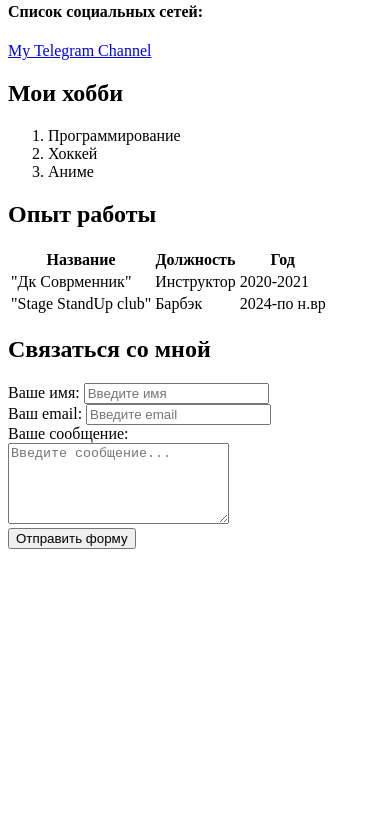
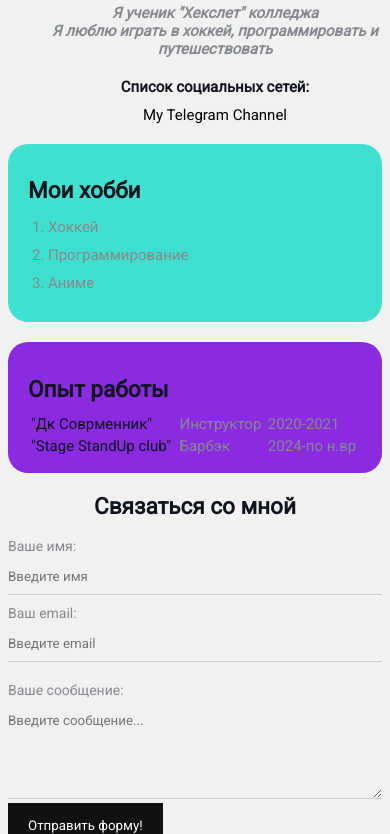
Before and after one commit to Garifchik27/resume_27, a plain HTML site: page index.html in a window 390 px wide. Shown: the part 380-1214 px from the top of the page. Before the commit the page ends 937 px from the top, so only its background shows below. Drawn offline with Linux system fonts and the light colour scheme.

Commit message:
Add styles

```diff
--- a/index.html
+++ b/index.html
@@ -6,34 +6,45 @@
     <title> Garifov Resume</title>
     <meta name="keywords" content="resume garifov">
     <meta name="description" content="Резюме Андрея Гарифова">
+    <link rel="stylesheet" href="styles.css">
 </head>
 <body>
-    <img src="resume.jpg" alt="Это Андрюша" width="150px">
-
+    <div class="container">
+        <div class="info">
+            <img src="resume.jpg" alt="Это Андрюша" class="avatar">
+            <div class="info-text">
                 <h1> <em><strong>Андрей Гарифов</strong></em> </h1>
                 <p><em>Я ученик <strong>"Хекслет"</strong> колледжа</em></p>
                 <p><em>Я люблю играть в хоккей, программировать и путешествовать</em></p>
-
                 <h4>Список социальных сетей:</h4>
                 <a href="https://t.me/luuuuuckKy" target="_blank">My Telegram Channel</a>
+            </div>
 
+        </div>
+
+        <div class="card bg-blue">
             <h2>Мои хобби</h2>
-    <ol>
+
+            <ol class="list">
+                <li>Хоккей</li>
                 <li>Программирование</li>
-        <li>Хоккей</li>
                 <li>Аниме</li>
             </ol>
 
+        </div>
+
+        <div class="card bg-purple">
+
             <h2>Опыт работы</h2>
 
-    <table>
-        <thead>
+            <table class="table">
+                <!-- <thead>
                     <tr>
                         <th>Название</th>
                         <th>Должность</th>
                         <th>Год</th>
                     </tr>
-        </thead>
+                </thead> -->
                 <tbody>
                     <tr>
                         <td>"Дк Соврменник"</td>
@@ -48,30 +59,32 @@
                     </tr>
                 </tbody>
             </table>
+        </div>
 
+
+
+        <form class="form">
             <h2>Связаться со мной</h2>
-
-    <form>
-        <div>
+            <div class="form-row">
+                <div class="form-group">
                     <label for="text">Ваше имя:</label>
                     <input type="text" id="text" placeholder="Введите имя">
 
                 </div>
-        <div>
+                <div class="form-group">
                     <label for="email">Ваш email:</label>
                     <input type="email" id="email" placeholder="Введите email">
                 </div>
-        <div>
+            </div>
+            <div class="form-group">
                 <label for="message">Ваше сообщение:</label>
-            <br>
                 <textarea name="message" id="message" cols="25" rows="5" placeholder="Введите сообщение..."></textarea>
                 <br>
-            <button type="submit">Отправить форму</button>
             </div>
-
+            <input class="btn" type="submit" value="Отправить форму!">
 
 
         </form>
-
+</div>
 </body>
 </html>
--- /dev/null
+++ b/styles.css
@@ -0,0 +1,170 @@
+@import url('https://fonts.googleapis.com/css2?family=Roboto&display=swap');
+
+body {
+    font-family: 'Roboto', sans-serif;
+    font-size: 15px;
+    font-weight: normal;
+    background: #f1f1f1;
+    color: #0f141e;
+}
+
+a {
+    color: #000;
+    text-decoration: none;
+}
+
+a:hover{
+    text-decoration: underline;
+}
+
+a:active {
+    color: purple;
+}
+
+a:visited{
+    color: gray;
+}
+
+.container {
+    max-width: 450px;
+    margin: auto;
+    padding-top: 30px;
+}
+
+.avatar {
+    width: 200px;
+    border-radius: 27px;
+    box-shadow: 4px 4px 14px rgba(0, 0, 0, .25);
+}
+
+.info {
+    margin-bottom: 20px;
+    display: flex;
+}
+
+.info-text{
+    margin-left: 40px;
+}
+
+.info-text p {
+    font-style: italic;
+    font-weight: bold;
+    color: #86898f;
+    margin: 0;
+}
+
+.info-text h4 {
+    margin-bottom: 10px;
+}
+
+@media(max-width: 650px){
+    .info{
+        display: block;
+        text-align: center;
+    }
+}
+
+.card {
+    border-radius: 20px;
+    padding: 15px 20px;
+    margin-bottom: 20px;
+}
+
+.card h2 {
+    margin-bottom: 10px;
+}
+
+.bg-purple {
+    background: blueviolet;
+}
+
+.bg-blue {
+    background: turquoise;
+}
+
+.btn{
+    background: #111;
+    padding: 15px 20px;
+    color: #fff;
+    border: none;
+    font-family: inherit;
+    cursor: pointer;
+
+}
+
+.btn:hover{
+    opacity: 0.8;
+}
+
+.list {
+    padding: 0 20px;
+}
+
+.list li {
+    color: #86898f;
+    margin-bottom: 10px;
+}
+
+.table{
+    width: 100%;
+}
+
+.table td {
+    margin-bottom: 10px;
+}
+
+.table td:nth-child(2),
+.table td:nth-child(3){
+    color:#86898f;
+}
+
+.form h2{
+    text-align: center;
+
+}
+
+.form-row{
+    margin-bottom: 10px;
+
+}
+
+.form-row .form-group{
+    display: inline-block;
+    margin-right: 20px;
+    width: calc(50% - 20px);
+
+}
+
+.form-row .form-group:last-child{
+    margin-right: 0;
+}
+
+@media(max-width:650px){
+    .form-row{
+        display: block;
+    }
+    .form-row .form-group{
+        width: 100%;
+        margin-right: 0;
+        margin-bottom: 10px;
+    }
+}
+
+.form-group label {
+    display: block;
+    font-size: 14px;
+    color: #86898f;
+}
+
+.form-group input,
+.form-group textarea{
+    width: 100%;
+    box-sizing: border-box;
+    border: none;
+    background: transparent;
+    border-bottom: 1px solid #ccc;
+    color: #000;
+    padding: 15px 0 10px;
+    outline: none;
+    font-family: inherit;
+}
```
Lines whose indentation alone changed are shown as unchanged.
